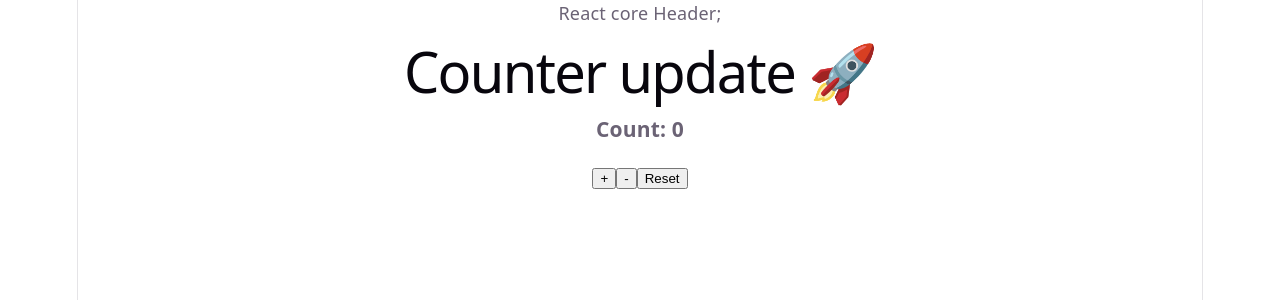
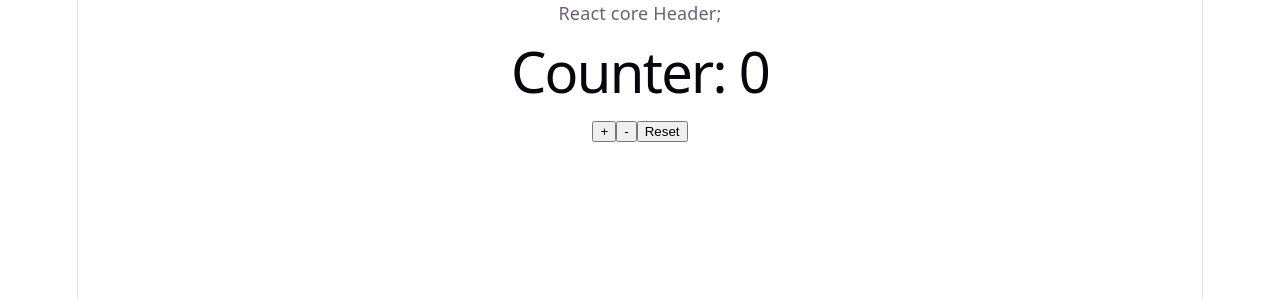
Before and after one commit to rohitxdeveloper/react-core-rebuild, a React (Vite) app: page / in a window 1280 px wide. Shown: the top 300 px of the page. Built offline with nearby package versions, Linux system fonts and the light colour scheme.

Commit message:
refactor: implement feature-based cloud architecture

```diff
--- a/src/App.jsx
+++ b/src/App.jsx
@@ -1,17 +1,11 @@
 import Header from "./components/Header";
-import useCounter from "./hooks/useCounter";
+import Counter from "./features/counter/components/Counter";
+
 export default function App() {
-  const { count, increment, decrement , reset} = useCounter(0);
   return (
     <>
-    <Header />
-    <div>
-      <h1>Counter update 🚀</h1>
-      <h3>Count: {count} </h3>
-        <button onClick={increment}>+</button>
-        <button onClick={decrement}>-</button>
-        <button onClick={reset}>Reset</button>
-    </div>
+      <Header />
+      <Counter />
     </>
   );
 }
--- /dev/null
+++ b/src/features/counter/components/Counter.jsx
@@ -0,0 +1,15 @@
+import useCounter from "../hooks/useCounter";
+
+export default function Counter() {
+  const { count, increment, decrement, reset } = useCounter(0);
+
+  return (
+    <div>
+      <h1>Counter: {count}</h1>
+
+      <button onClick={increment}>+</button>
+      <button onClick={decrement}>-</button>
+      <button onClick={reset}>Reset</button>
+    </div>
+  );
+}
```
Also changed, not shown: src/features/counter/hooks/useCounter.jsx (renamed from src/hooks/useCounter.jsx).
